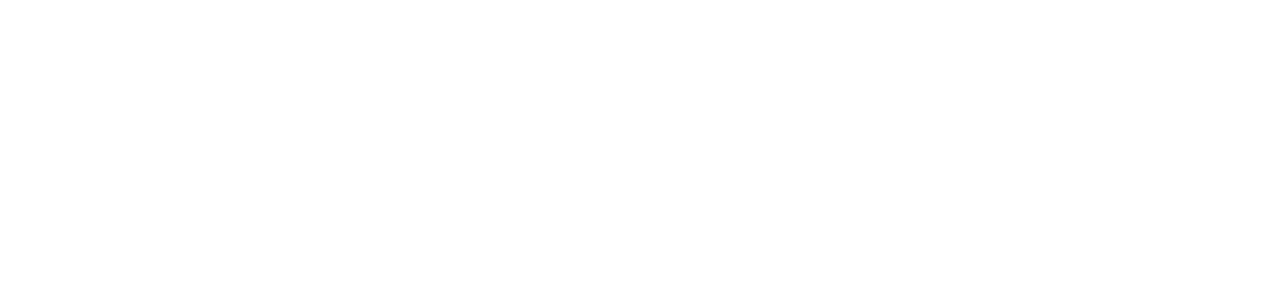
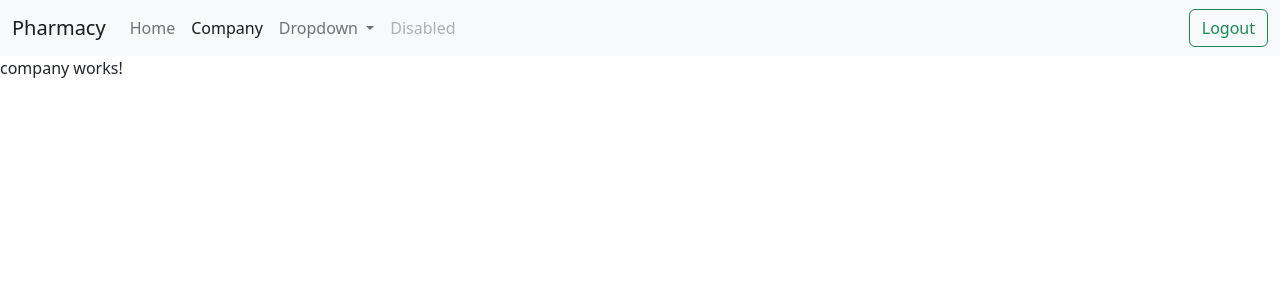
Before and after one commit to bvthz5/pharmacy-management, an Angular app in the folder pharmacy/pharmacyUi/: page /company in a window 1280 px wide. Before the commit this address led to /. Shown: the top 300 px of the page. Built offline with nearby package versions, Linux system fonts and the light colour scheme.

Commit message:
sales and company components

```diff
--- a/pharmacy/pharmacyUi/src/app/auth/auth-routing.module.ts
+++ b/pharmacy/pharmacyUi/src/app/auth/auth-routing.module.ts
@@ -1,12 +1,13 @@
 import { NgModule } from '@angular/core';
 import { RouterModule, Routes } from '@angular/router';
 import { DashboardComponent } from '../features/dashboard/dashboard.component';
+import { SalesComponent } from '../features/sales/sales.component';
 import { LoginComponent } from './login/login.component';
 
 const routes: Routes = [
   { path: "", redirectTo: "login", pathMatch: "full" },
   { path: "login", component: LoginComponent, pathMatch: "full", title: "login" },
-  { path: "dashBoard", component: DashboardComponent, pathMatch: "full", title: "login" }
+  { path: "home", component: SalesComponent, pathMatch: "full", title: "home" }
 ];
 
 @NgModule({
--- /dev/null
+++ b/pharmacy/pharmacyUi/src/app/features/company/company.component.html
@@ -0,0 +1,2 @@
+<app-dashboard></app-dashboard>
+<p>company works!</p>
--- /dev/null
+++ b/pharmacy/pharmacyUi/src/app/features/company/company.component.ts
@@ -0,0 +1,15 @@
+import { Component, OnInit } from '@angular/core';
+
+@Component({
+  selector: 'app-company',
+  templateUrl: './company.component.html',
+  styleUrls: ['./company.component.css']
+})
+export class CompanyComponent implements OnInit {
+
+  constructor() { }
+
+  ngOnInit(): void {
+  }
+
+}
--- a/pharmacy/pharmacyUi/src/app/features/dashboard/dashboard.component.html
+++ b/pharmacy/pharmacyUi/src/app/features/dashboard/dashboard.component.html
@@ -1 +1,2 @@
 <app-header></app-header>
+<router-outlet></router-outlet>
--- a/pharmacy/pharmacyUi/src/app/features/features-routing.module.ts
+++ b/pharmacy/pharmacyUi/src/app/features/features-routing.module.ts
@@ -1,7 +1,16 @@
 import { NgModule } from '@angular/core';
 import { RouterModule, Routes } from '@angular/router';
+import { CompanyComponent } from './company/company.component';
+import { SalesComponent } from './sales/sales.component';
 
-const routes: Routes = [];
+const routes: Routes = [
+  {
+    path:"company",component:CompanyComponent,pathMatch:"full",title:"company"
+  },
+  {
+    path:"home",component:CompanyComponent,pathMatch:"full",title:"home"
+  }
+];
 
 @NgModule({
   imports: [RouterModule.forChild(routes)],
--- a/pharmacy/pharmacyUi/src/app/features/features.module.ts
+++ b/pharmacy/pharmacyUi/src/app/features/features.module.ts
@@ -5,12 +5,16 @@
 import { DashboardComponent } from './dashboard/dashboard.component';
 import { CommonLibModule } from '../common-lib/common-lib.module';
 import { HeaderComponent } from './header/header.component';
+import { CompanyComponent } from './company/company.component';
+import { SalesComponent } from './sales/sales.component';
 
 
 @NgModule({
   declarations: [
     DashboardComponent,
-    HeaderComponent
+    HeaderComponent,
+    CompanyComponent,
+    SalesComponent
   ],
   imports: [
     CommonModule,
--- a/pharmacy/pharmacyUi/src/app/features/header/header.component.html
+++ b/pharmacy/pharmacyUi/src/app/features/header/header.component.html
@@ -1,16 +1,16 @@
 <nav class="navbar navbar-expand-lg  bg-light">
     <div class="container-fluid">
-      <a class="navbar-brand" href="#">Pharmacy</a>
+      <a class="navbar-brand" routerLink="/home">Pharmacy</a>
       <button class="navbar-toggler" type="button" data-bs-toggle="collapse" data-bs-target="#navbarSupportedContent" aria-controls="navbarSupportedContent" aria-expanded="false" aria-label="Toggle navigation">
         <span class="navbar-toggler-icon"></span>
       </button>
       <div class="collapse navbar-collapse" id="navbarSupportedContent">
         <ul class="navbar-nav me-auto mb-2 mb-lg-0">
           <li class="nav-item">
-            <a class="nav-link active" aria-current="page" href="#">Home</a>
+            <a class="nav-link " aria-current="page" routerLink="/home" routerLinkActive="active" ariaCurrentWhenActive="page">Home</a>
           </li>
           <li class="nav-item">
-            <a class="nav-link" href="#">Link</a>
+            <a class="nav-link" routerLink="/company" routerLinkActive="active" ariaCurrentWhenActive="page">Company</a>
           </li>
           <li class="nav-item dropdown">
             <a class="nav-link dropdown-toggle" href="#" role="button" data-bs-toggle="dropdown" aria-expanded="false">
@@ -19,7 +19,6 @@
             <ul class="dropdown-menu">
               <li><a class="dropdown-item" href="#">Action</a></li>
               <li><a class="dropdown-item" href="#">Another action</a></li>
-              <li><hr class="dropdown-divider"></li>
               <li><a class="dropdown-item" href="#">Something else here</a></li>
             </ul>
           </li>
--- /dev/null
+++ b/pharmacy/pharmacyUi/src/app/features/sales/sales.component.html
@@ -0,0 +1,2 @@
+<app-dashboard></app-dashboard>
+<p>sales works!</p>
--- /dev/null
+++ b/pharmacy/pharmacyUi/src/app/features/sales/sales.component.ts
@@ -0,0 +1,15 @@
+import { Component, OnInit } from '@angular/core';
+
+@Component({
+  selector: 'app-sales',
+  templateUrl: './sales.component.html',
+  styleUrls: ['./sales.component.css']
+})
+export class SalesComponent implements OnInit {
+
+  constructor() { }
+
+  ngOnInit(): void {
+  }
+
+}
```
Also changed, not shown: pharmacy/pharmacyUi/src/app/features/company/company.component.css (added), pharmacy/pharmacyUi/src/app/features/sales/sales.component.css (added), 2 other files (tests, documents, lock files or other folders).
